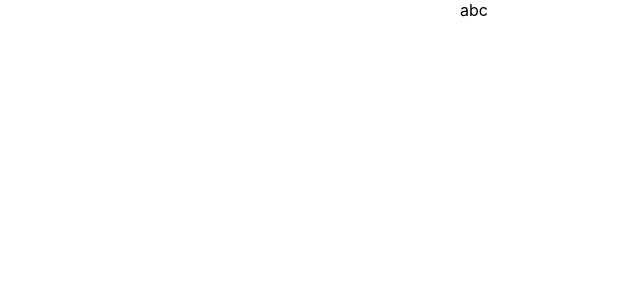
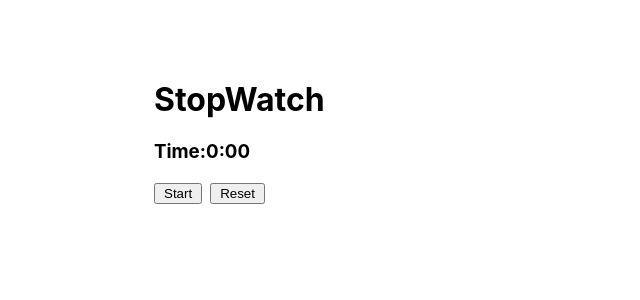
Before and after one commit to shraddhapotekar29/StopWatch, a React (Create React App) app: page / in a window 1280 px wide. Shown: the top 300 px of the page, without its empty margins (166-806 px from the left). Built offline with nearby package versions, Linux system fonts and the light colour scheme.

Commit message:
stopwatch commit

```diff
--- a/src/stopwatch/Stopwatch.jsx
+++ b/src/stopwatch/Stopwatch.jsx
@@ -1,6 +1,42 @@
-import React from "react";
+import React, { useEffect } from "react";
+import styles from "./Stopwatch.module.css";
+import { useState } from "react";
+const StopWatch=()=>{
+    const[toggle,setToggle]=useState(false);
+    const[timer,setTimer]=useState(0);
 
-const StopWatch=()=>{
-return(<>abc</>)
+    useEffect(()=>{
+            let interval;
+            if(toggle)
+            {
+                 interval=setInterval(()=>{setTimer((prevTime)=>prevTime+1)},1000);
+            }
+            else{
+                clearInterval(interval);
+            }
+           return () => {
+            clearInterval(interval);
+        }
+
+       },[toggle]);
+
+
+       const formatTime = (seconds) => {
+        const minutes = Math.floor(seconds / 60);
+        const remainingSeconds = seconds % 60;
+        return `${minutes}:${remainingSeconds < 10 ? "0" : ""}${remainingSeconds}`;
+      };
+
+return(<div className={styles.mainDiv}>
+<h1>StopWatch</h1>
+<h3>Time:{formatTime(timer)}</h3>
+{!toggle?<button style={{paddingLeft:"0.5rem",paddingRight:"0.5rem",marginRight:"0.5rem"}} onClick={()=>{setToggle(true)}}>Start</button>
+:<button style={{paddingLeft:"0.5rem",paddingRight:"0.5rem",marginRight:"0.5rem"}} onClick={()=>{setToggle(false)}}>Stop</button>
+}
+<button style={{paddingLeft:"0.5rem",paddingRight:"0.5rem"}} onClick={()=>{
+    setToggle(false);
+    setTimer(0)
+}}>Reset</button>
+</div>)
 }
 export default StopWatch;
--- a/src/stopwatch/Stopwatch.module.css
+++ b/src/stopwatch/Stopwatch.module.css
@@ -0,0 +1,4 @@
+.mainDiv{
+    margin:5rem 20rem;
+    text-align: left;
+}
```
